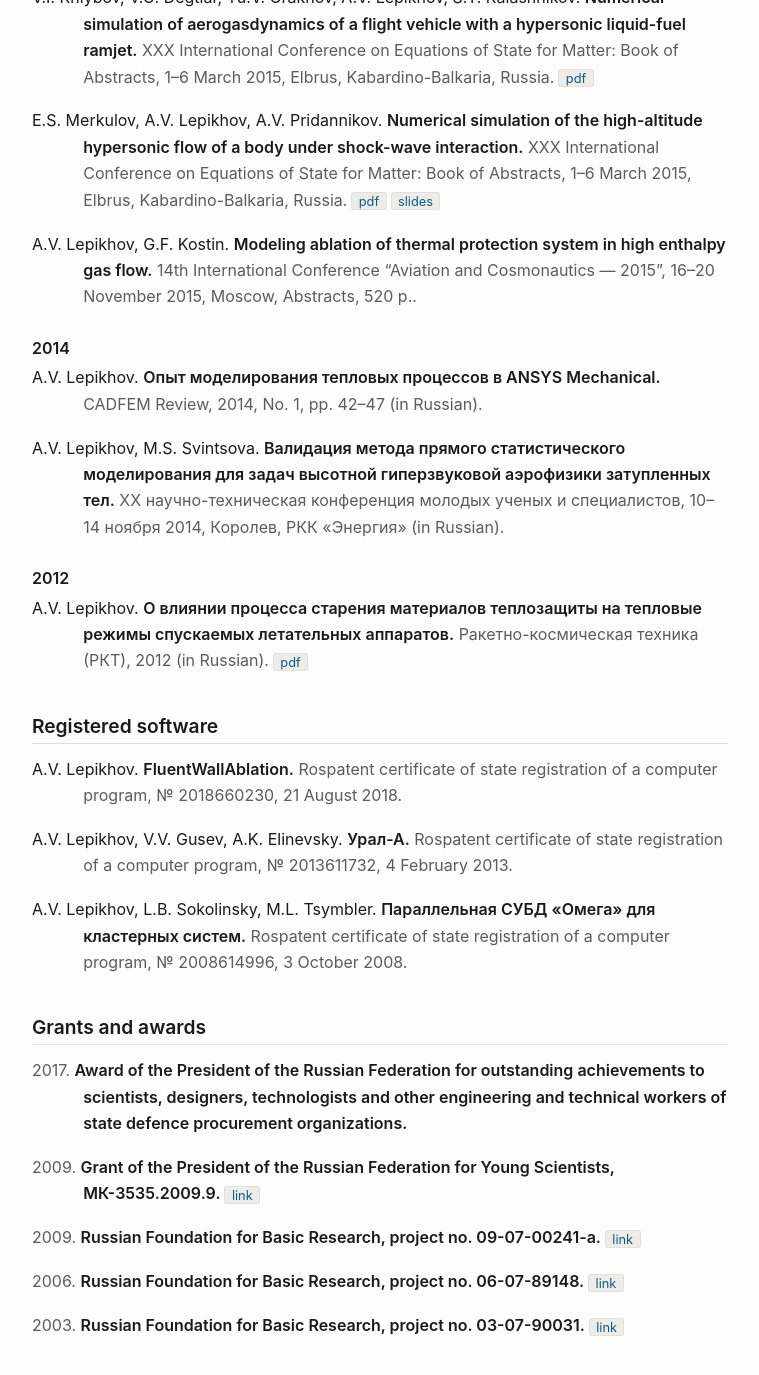
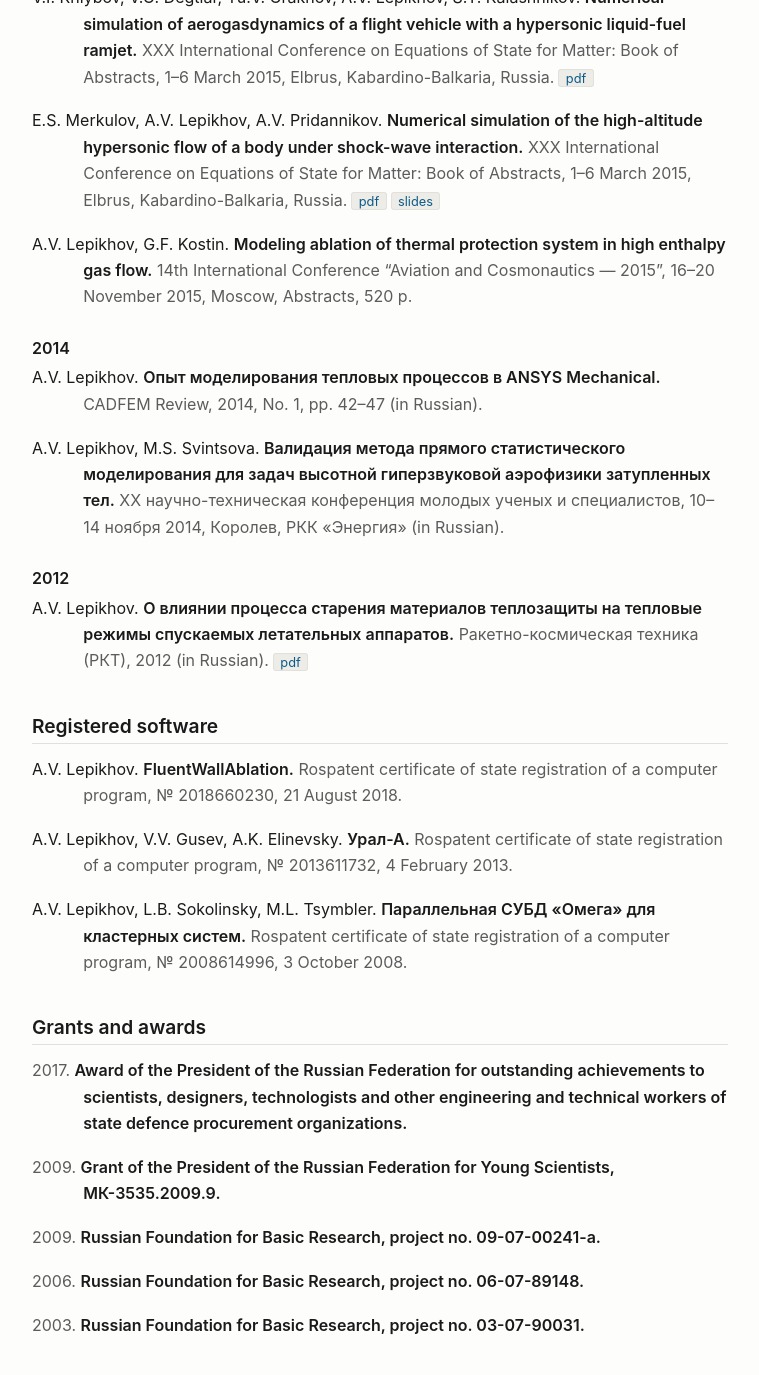
Before and after one commit to danolivo/danolivo.github.io, a Jekyll site: the page built from publications.md, in a window 1280 px wide and 1400 px high, scrolled down 4413 px. Shown: the top 1375 px of the window, without its empty margins (260-1019 px from the left). Built offline with Jekyll 4.4.1, drawn with Linux system fonts in a browser that asks for light colours.

Commit message:
Review fixes: punctuation, headings, icons, dead links
Found by reading the deployed pages rather than the source:

- Titles and venues got a full stop appended unconditionally, so
  "...analytical queries?" rendered as "queries?." and a venue ending
  "520 p." became "520 p..". A new sentence.html include adds the stop
  only when the text does not already end in one.
- The co-author line ran into the venue — "8-10 April 2024.With A.
  Rybakina" — because the surrounding Liquid tag stripped the space.
- /talks jumped from h1 straight to h3 for its year groups, with no h2 in
  between; the years are h2 now. Publications keeps h3, correctly nested
  under its section headings.
- No favicon and no og:image at all: shared links previewed blank and the
  browser tab showed a default page icon. Adds an SVG monogram with PNG
  fallbacks, and og:image via Jekyll defaults, since jekyll-seo-tag reads
  the image from the page rather than from site config.
- Russian titles now carry lang="ru" so screen readers do not read them
  as English, and the pdf/slides/doi badges carry an aria-label naming
  the work instead of repeating "pdf" without context.
- Dropped four grant registry links: three rfbr.ru URLs 404 and
  grants.extech.ru answers Forbidden from outside Russia even in a
  browser. The project numbers stay.

Co-Authored-By: Claude Opus 5 <noreply@anthropic.com>

```diff
--- a/_config.yml
+++ b/_config.yml
@@ -5,6 +5,14 @@ description: >-
   replication and distributed systems. Previously computational
   aerothermodynamics of high-enthalpy hypersonic flows.
 author: Andrei Lepikhov
+
+# jekyll-seo-tag reads og:image from the page, not from site config, so set it
+# for every page here. Without it a shared link previews with no picture.
+defaults:
+  - scope:
+      path: ""
+    values:
+      image: /assets/img/portrait.jpg
 
 url: https://danolivo.github.io
 baseurl: ""
--- a/_includes/biblio.html
+++ b/_includes/biblio.html
@@ -8,15 +8,16 @@ Parameters:
 <h3>{{ group.name }}</h3>
 <ul class="biblio">
   {%- for p in group.items %}
+  {%- capture venue_text %}{{ p.venue | strip }}{% if p.lang == "ru" %} (in Russian){% endif %}{% endcapture -%}
   <li>
-    <span class="authors">{{ p.authors }}.</span>
-    <span class="btitle">{{ p.title }}.</span>
-    <span class="venue">{{ p.venue }}{% if p.lang == "ru" %} (in Russian){% endif %}.</span>
+    <span class="authors">{% include sentence.html text=p.authors %}</span>
+    <span class="btitle"{% if p.lang == "ru" %} lang="ru"{% endif %}>{% include sentence.html text=p.title %}</span>
+    <span class="venue">{% include sentence.html text=venue_text %}</span>
     {%- capture refs -%}
-      {%- if p.pdf %}<a href="{{ site.materials }}{{ p.pdf }}">pdf</a>{% endif -%}
-      {%- if p.slides %}<a href="{{ site.materials }}{{ p.slides }}">slides</a>{% endif -%}
-      {%- if p.doi %}<a href="https://doi.org/{{ p.doi }}">doi</a>{% endif -%}
-      {%- if p.url %}<a href="{{ p.url }}">link</a>{% endif -%}
+      {%- if p.pdf %}<a href="{{ site.materials }}{{ p.pdf }}" aria-label="PDF: {{ p.title | escape }}">pdf</a>{% endif -%}
+      {%- if p.slides %}<a href="{{ site.materials }}{{ p.slides }}" aria-label="Slides: {{ p.title | escape }}">slides</a>{% endif -%}
+      {%- if p.doi %}<a href="https://doi.org/{{ p.doi }}" aria-label="DOI: {{ p.title | escape }}">doi</a>{% endif -%}
+      {%- if p.url %}<a href="{{ p.url }}" aria-label="Publisher page: {{ p.title | escape }}">link</a>{% endif -%}
     {%- endcapture -%}
     {%- if refs != "" %}<span class="refs">{{ refs }}</span>{% endif %}
   </li>
--- a/_layouts/default.html
+++ b/_layouts/default.html
@@ -4,6 +4,9 @@
   <meta charset="utf-8">
   <meta name="viewport" content="width=device-width, initial-scale=1">
   {%- seo -%}
+  <link rel="icon" href="{{ '/assets/favicon.svg' | relative_url }}" type="image/svg+xml">
+  <link rel="icon" href="{{ '/assets/favicon-32.png' | relative_url }}" sizes="32x32">
+  <link rel="apple-touch-icon" href="{{ '/assets/apple-touch-icon.png' | relative_url }}">
   <link rel="stylesheet" href="{{ '/assets/css/style.css' | relative_url }}">
 </head>
 <body>
```
Also changed, not shown: _data/awards.yml (+4 -4 lines), _includes/sentence.html (added, +9 -0 lines), index.markdown (+4 -3 lines), talks.md (+8 -7 lines), assets/apple-touch-icon.png (added), assets/favicon-32.png (added), assets/favicon.svg (added).
